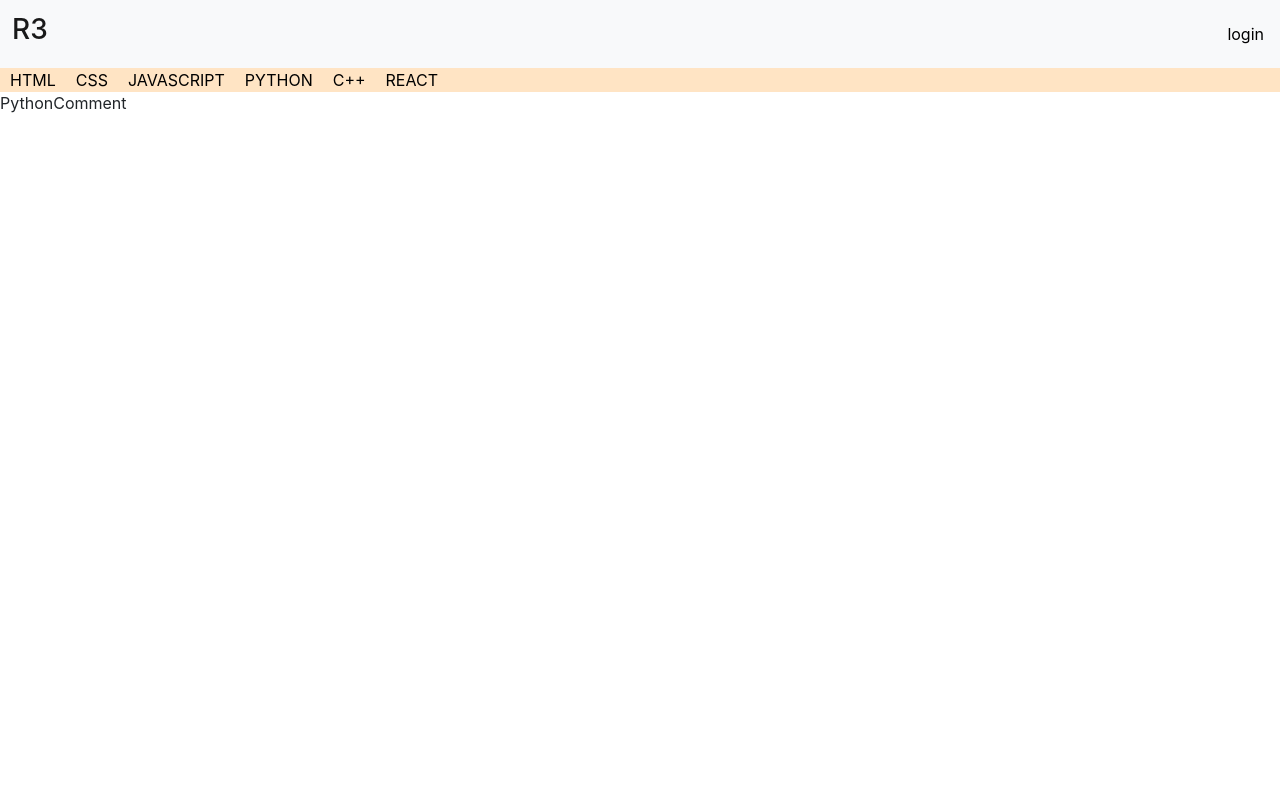
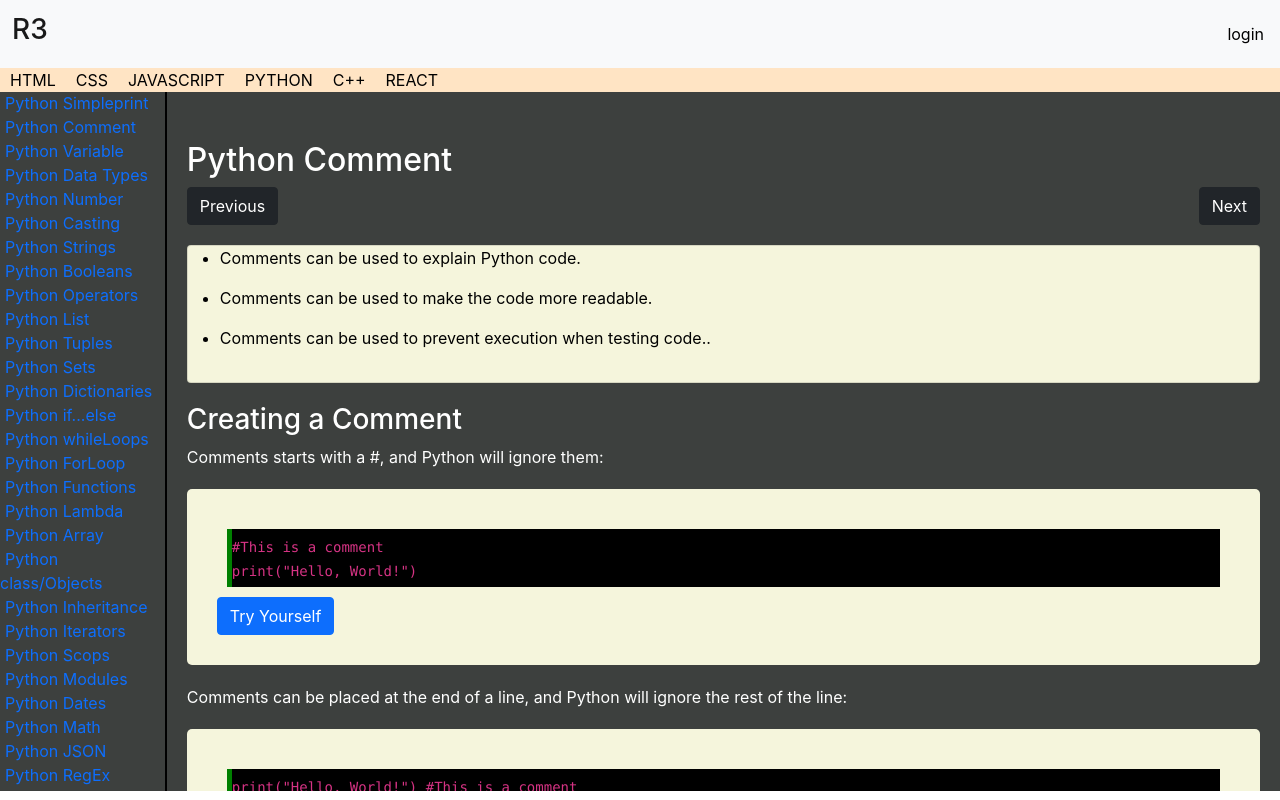
Before and after one commit to rameshbanakar/R3schools, a React (Create React App) app in the folder client/: page /Python/Comment in a window 1280 px wide. Built offline with nearby package versions, Linux system fonts and the light colour scheme.

Commit message:
comment page adding

```diff
--- a/client/src/components/python/PythonComment.js
+++ b/client/src/components/python/PythonComment.js
@@ -1,9 +1,156 @@
-import React from 'react'
-
+import React from "react";
+import SideBar from "../SideBar";
 function PythonComment() {
   return (
-    <div>PythonComment</div>
-  )
+    <div className="flexBox" style={{ backgroundColor: "rgb(61, 64, 62)" }}>
+      <div
+        style={{
+          width: "15%",
+          "overflow-y": "scroll",
+          height: "87.5vh",
+          borderRight: "2px solid black",
+        }}
+      >
+        <SideBar />
+      </div>
+
+      <div
+        className="homeDetails"
+        style={{ backgroundColor: "rgb(61, 64, 62)", color: "white" }}
+      >
+        <h2>Python Comment</h2>
+        <button type="button" className="btn btn-dark">
+          Previous
+        </button>
+        <button
+          type="button"
+          className="btn btn-dark"
+          style={{ float: "right", marginRight: "20px" }}
+        >
+          Next
+        </button>
+        <div className="card" style={{ color: "black" }}>
+          <ul>
+            <li>
+              <p>Comments can be used to explain Python code.</p>
+            </li>
+            <li>
+              <p>Comments can be used to make the code more readable.</p>
+            </li>
+            <li>
+              <p>
+                Comments can be used to prevent execution when testing code..
+              </p>
+            </li>
+          </ul>
+        </div>
+        <h3>Creating a Comment</h3>
+        <p>Comments starts with a #, and Python will ignore them:</p>
+        <div className="codepart">
+          <div className="codePartInside">
+            <code>
+              #This is a comment <br />
+              print("Hello, World!")
+            </code>
+          </div>
+          <a
+            href="https://www.programiz.com/python-programming/online-compiler/"
+            className="btn btn-primary "
+            tabindex="-1"
+            role="button"
+            aria-disabled="true"
+            target="_blank"
+          >
+            Try Yourself
+          </a>
+        </div>
+        <p>
+          Comments can be placed at the end of a line, and Python will ignore
+          the rest of the line:
+        </p>
+        <div className="codepart">
+          <div className="codePartInside">
+            <code>
+              print("Hello, World!") #This is a comment <br />
+            </code>
+          </div>
+          <a
+            href="https://www.programiz.com/python-programming/online-compiler/"
+            className="btn btn-primary "
+            tabindex="-1"
+            role="button"
+            aria-disabled="true"
+            target="_blank"
+          >
+            Try Yourself
+          </a>
+        </div>
+        <h3>Multiline Comments</h3>
+        <p>Python does not really have a syntax for multiline comments.</p>
+        <p>To add a multiline comment you could insert a # for each line:</p>
+
+        <div className="codepart">
+          <div className="codePartInside">
+            <code>
+              #This is a comment <br />
+              #written in <br /> #more than just one line <br />
+              print("Hello, World!") <br />
+            </code>
+          </div>
+          <a
+            href="https://www.programiz.com/python-programming/online-compiler/"
+            className="btn btn-primary "
+            tabindex="-1"
+            role="button"
+            aria-disabled="true"
+            target="_blank"
+          >
+            Try Yourself
+          </a>
+        </div>
+        <p>Or, not quite as intended, you can use a multiline string.</p>
+        <p>
+          Since Python will ignore string literals that are not assigned to a
+          variable, you can add a multiline string (triple quotes) in your code,
+          and place your comment inside it:
+        </p>
+        <div className="codepart">
+          <div className="codePartInside">
+            <code>
+              """ This is a comment <br />
+              written in more than <br /> just one line """
+              <br />
+              print("Hello, World!")
+            </code>
+          </div>
+          <a
+            href="https://www.programiz.com/python-programming/online-compiler/"
+            className="btn btn-primary "
+            tabindex="-1"
+            role="button"
+            aria-disabled="true"
+            target="_blank"
+          >
+            Try Yourself
+          </a>
+        </div>
+        <p>
+          As long as the string is not assigned to a variable, Python will read
+          the code, but then ignore it, and you have made a multiline comment.
+        </p>
+        <button type="button" className="btn btn-dark">
+          Previous
+        </button>
+        <button
+          type="button"
+          className="btn btn-dark"
+          style={{ float: "right", marginRight: "20px" }}
+        >
+          Next
+        </button>
+      </div>
+    </div>
+  );
 }
 
-export default PythonComment
+export default PythonComment;
--- a/client/src/components/python/SimplePrint.js
+++ b/client/src/components/python/SimplePrint.js
@@ -3,7 +3,7 @@ import SideBar from "../SideBar";
 
 function SimplePrint() {
   return (
-    <div className="flexBox">
+    <div className="flexBox" style={{ backgroundColor: "rgb(61, 64, 62)" }}>
       <div
         style={{
           width: "15%",
@@ -15,15 +15,22 @@ function SimplePrint() {
         <SideBar />
       </div>
 
-      <div className="homeDetails">
+      <div
+        className="homeDetails"
+        style={{ backgroundColor: "rgb(61, 64, 62)", color: "white" }}
+      >
+        <h2>Python Programming</h2>
         <button type="button" className="btn btn-dark">
           Previous
         </button>
-        <button type="button" className="btn btn-dark" style={{float:"right" ,marginRight:"20px"}}>
+        <button
+          type="button"
+          className="btn btn-dark"
+          style={{ float: "right", marginRight: "20px" }}
+        >
           Next
         </button>
-        <h4>Python Programming</h4>
-        <div className="card">
+        <div className="card" style={{ color: "black" }}>
           <ul>
             <li>
               <p>Python is a popular programming language.</p>
@@ -63,6 +70,16 @@ function SimplePrint() {
           In our database section you will learn how to access and work with
           MySQL and MongoDB databases:
         </p>
+        <button type="button" className="btn btn-dark">
+          Previous
+        </button>
+        <button
+          type="button"
+          className="btn btn-dark"
+          style={{ float: "right", marginRight: "20px" }}
+        >
+          Next
+        </button>
       </div>
     </div>
   );
```
